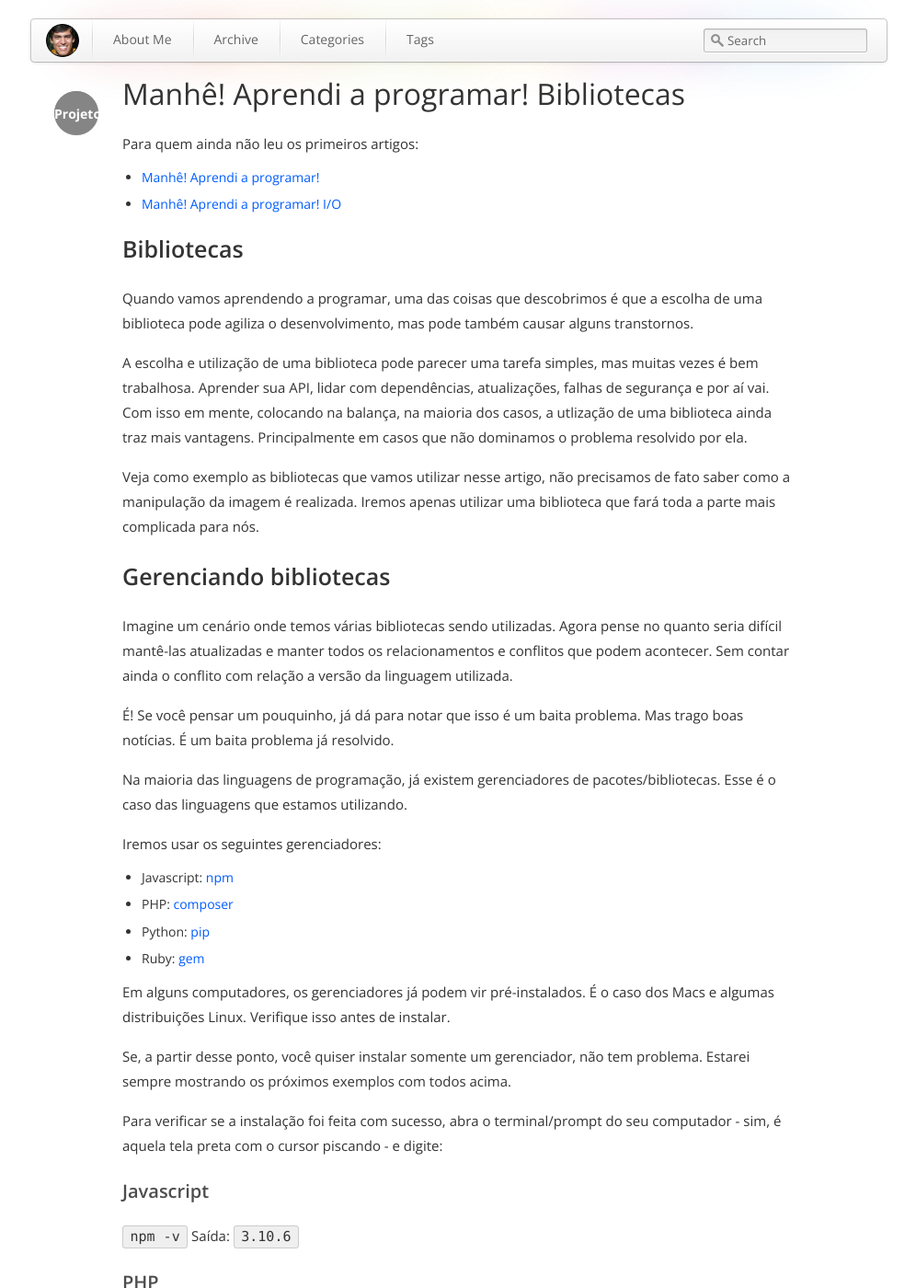
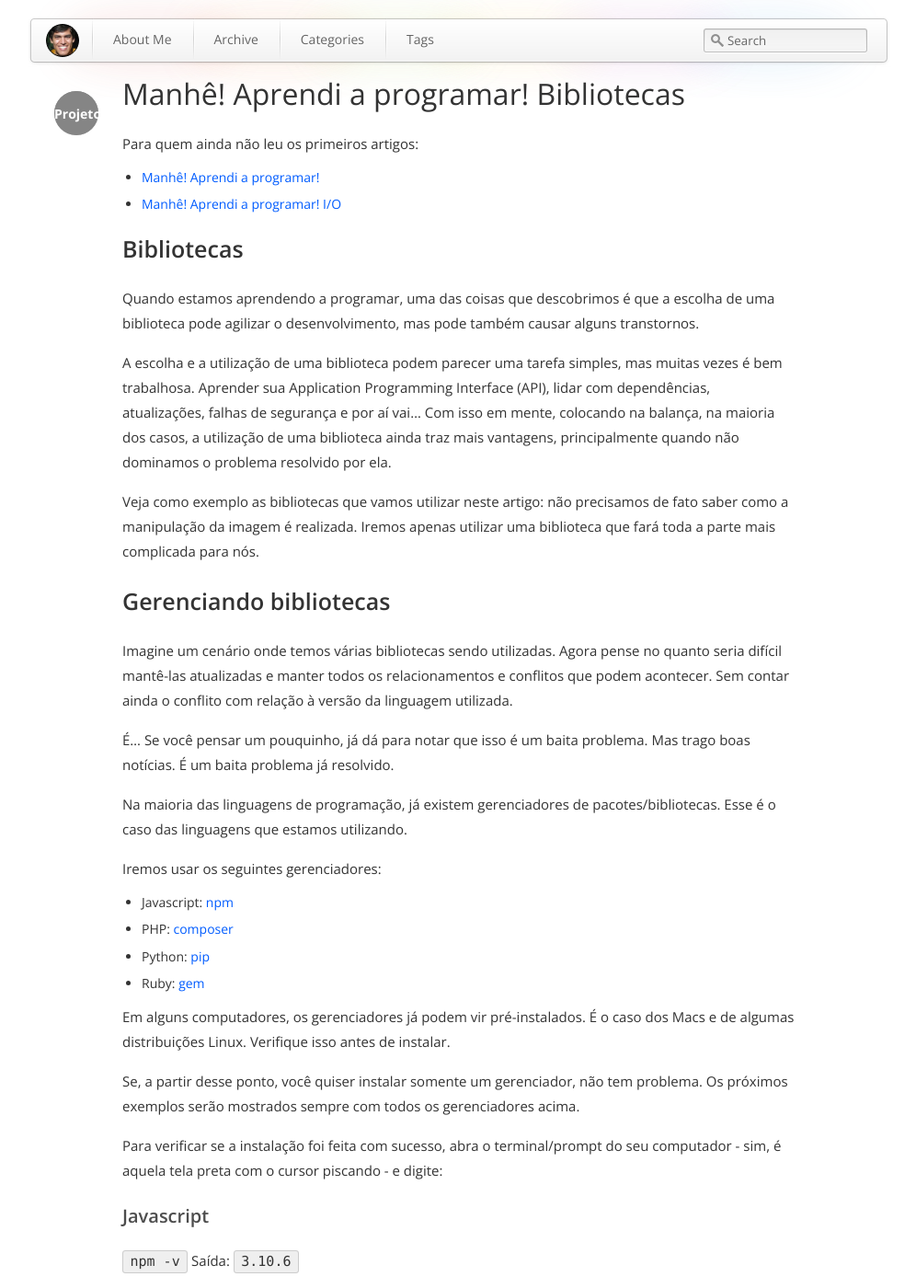
Before and after one commit to abdala/abdala.github.io, a Jekyll site: the page built from _posts/2016-08-21-manhe-aprendi-a-programar-bibliotecas.markdown, in a window 1280 px wide and 1400 px high. Shown: the whole window at 92% size, without its empty margins (141-1137 px from the left). Built offline with Jekyll 4.4.1, drawn with Linux system fonts in a browser that asks for light colours; nearby versions of some CDN libraries; some web fonts are replaced; comment, search, counter and statistics services are not loaded; some of the changed text lies outside the part shown.

Commit message:
Text revision

```diff
--- a/_posts/2016-08-21-manhe-aprendi-a-programar-bibliotecas.markdown
+++ b/_posts/2016-08-21-manhe-aprendi-a-programar-bibliotecas.markdown
@@ -18,17 +18,17 @@ Para quem ainda não leu os primeiros artigos:
 
 ## Bibliotecas
 
-Quando vamos aprendendo a programar, uma das coisas que descobrimos é que a escolha de uma biblioteca pode agiliza o desenvolvimento, mas pode também causar alguns transtornos.
+Quando estamos aprendendo a programar, uma das coisas que descobrimos é que a escolha de uma biblioteca pode agilizar o desenvolvimento, mas pode também causar alguns transtornos.
 
-A escolha e utilização de uma biblioteca pode parecer uma tarefa simples, mas muitas vezes é bem trabalhosa. Aprender sua API, lidar com dependências, atualizações, falhas de segurança e por aí vai. Com isso em mente, colocando na balança, na maioria dos casos, a utlização de uma biblioteca ainda traz mais vantagens. Principalmente em casos que não dominamos o problema resolvido por ela.
+A escolha e a utilização de uma biblioteca podem parecer uma tarefa simples, mas muitas vezes é bem trabalhosa. Aprender sua Application Programming Interface (API), lidar com dependências, atualizações, falhas de segurança e por aí vai... Com isso em mente, colocando na balança, na maioria dos casos, a utilização de uma biblioteca ainda traz mais vantagens, principalmente quando não dominamos o problema resolvido por ela.
 
-Veja como exemplo as bibliotecas que vamos utilizar nesse artigo, não precisamos de fato saber como a manipulação da imagem é realizada. Iremos apenas utilizar uma biblioteca que fará toda a parte mais complicada para nós.
+Veja como exemplo as bibliotecas que vamos utilizar neste artigo: não precisamos de fato saber como a manipulação da imagem é realizada. Iremos apenas utilizar uma biblioteca que fará toda a parte mais complicada para nós.
 
 ## Gerenciando bibliotecas
 
-Imagine um cenário onde temos várias bibliotecas sendo utilizadas. Agora pense no quanto seria difícil mantê-las atualizadas e manter todos os relacionamentos e conflitos que podem acontecer. Sem contar ainda o conflito com relação a versão da linguagem utilizada.
+Imagine um cenário onde temos várias bibliotecas sendo utilizadas. Agora pense no quanto seria difícil mantê-las atualizadas e manter todos os relacionamentos e conflitos que podem acontecer. Sem contar ainda o conflito com relação à versão da linguagem utilizada.
 
-É! Se você pensar um pouquinho, já dá para notar que isso é um baita problema. Mas trago boas notícias. É um baita problema já resolvido.
+É... Se você pensar um pouquinho, já dá para notar que isso é um baita problema. Mas trago boas notícias. É um baita problema já resolvido.
 
 Na maioria das linguagens de programação, já existem gerenciadores de pacotes/bibliotecas. Esse é o caso das linguagens que estamos utilizando.
 
@@ -39,9 +39,9 @@ Iremos usar os seguintes gerenciadores:
 - Python: [pip](https://pypi.python.org/pypi/pip/)
 - Ruby: [gem](https://rubygems.org/)
 
-Em alguns computadores, os gerenciadores já podem vir pré-instalados. É o caso dos Macs e algumas distribuições Linux. Verifique isso antes de instalar.
+Em alguns computadores, os gerenciadores já podem vir pré-instalados. É o caso dos Macs e de algumas distribuições Linux. Verifique isso antes de instalar.
 
-Se, a partir desse ponto, você quiser instalar somente um gerenciador, não tem problema. Estarei sempre mostrando os próximos exemplos com todos acima.
+Se, a partir desse ponto, você quiser instalar somente um gerenciador, não tem problema. Os próximos exemplos serão mostrados sempre com todos os gerenciadores acima.
 
 Para verificar se a instalação foi feita com sucesso, abra o terminal/prompt do seu computador - sim, é aquela tela preta com o cursor piscando - e digite:
 
@@ -61,28 +61,28 @@ Para verificar se a instalação foi feita com sucesso, abra o terminal/prompt d
 
 `gem -v` Saída: `2.6.6`
 
-Esses comandos são usados somente para mostrar qual é a versão do gerenciador instalado. Se as saídas forem similares às que apresentei, está tudo certo!
+Esses comandos são usados somente para mostrar qual é a versão do gerenciador instalado. Se as saídas forem similares às apresentadas, está tudo certo!
 
 ## Manipulado imagens
 
-Pensando em coisas que podem ser de fato úteis, vamos construir uma programa para redimensionar imagens.
+Pensando em coisas que podem ser de fato úteis, vamos construir um programa para redimensionar imagens.
 
 Agora, vamos criar 4 arquivos (redimensionar.js, redimensionar.php, redimensionar.py, redimensionar.rb) com os respectivos códigos. Você pode criá-los com um editor de texto simples, como o Bloco de Notas.
 
-Antes de executá-los, precisamos instalar as bibliotecas que serão utilizadas neles:
+Antes de executar os arquivos, precisamos instalar as bibliotecas que serão utilizadas:
 
 - Javascript: `npm install resize-img`
 - PHP: `composer require imagine/imagine` (necessário ter a biblioteca Imagick ou GD instalada na máquina)
 - Python: `pip install Pillow`
 - Ruby: `gem install mini_magick` (necessário ter a biblioteca Imagick instalada na máquina)
 
-Tenha paciência, esses comandos podem demorar para serem executados, pois o download das bibliotecas será feito. Só assim conseguiremos utilizá-las. Na programação não exite mágica, o código sempre terá que estar em algum lugar para ser executado. Cada gerenciador irá armazernar o código em um lugar diferente, consulte a documentação do gerenciador para localizar os arquivos caso tenha curiosidade.
+Tenha paciência! Esses comandos podem demorar para ser executados, pois o download das bibliotecas será feito. Só assim conseguiremos utilizá-las. Na programação não existe mágica. O código sempre terá que estar em algum lugar para ser executado. Cada gerenciador irá armazenar o código em um lugar diferente. Consulte a documentação do gerenciador para localizar os arquivos caso tenha curiosidade.
 
-Repare que no início de cada arquivo estamos importando (import/require) o código da biblioteca para poder utilizá-los. Dessa maneira, todas as funções, classes e métodos estarão disponíveis para serem chamados.
+Repare que, no início de cada arquivo, estamos importando (import/require) os códigos da biblioteca para poder utilizá-los. Dessa maneira, todas as funções, classes e métodos estarão disponíveis para serem chamados.
 
 Uma boa biblioteca sempre terá uma documentação clara e atualizada. Ninguém quer ficar adivinhando como uma biblioteca funciona, por isso, é mais que necessário ter uma referência confiável da sua utilização.
 
-Nos códigos abaixo estamos fazendo exatamente a mesma coisa:
+Nos códigos abaixo, estamos fazendo exatamente a mesma coisa:
 
 1. Importando a bibiloteca
 2. Carregando a imagem
```
Also changed, not shown: other parts of _posts/2016-08-21-manhe-aprendi-a-programar-bibliotecas.markdown (+1 -1 lines).
